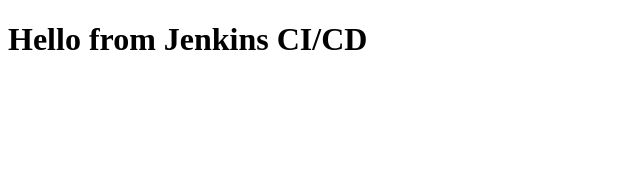
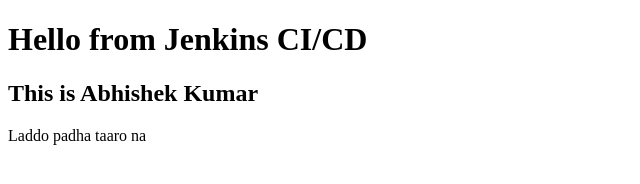
Before and after one commit to AbhishekTerraform28/Jenkins_Github_Integration, a plain HTML site: page index.html in a window 1280 px wide. Shown: the whole page, without its empty margins (0-640 px from the left). Drawn offline with Linux system fonts and the light colour scheme.

Commit message:
Update index.html

```diff
--- a/index.html
+++ b/index.html
@@ -5,5 +5,8 @@
 </head>
 <body>
     <h1>Hello from Jenkins CI/CD</h1>
+    <h2>This is Abhishek Kumar</h2>
+    Laddo padha taaro na
+
 </body>
 </html>
```
